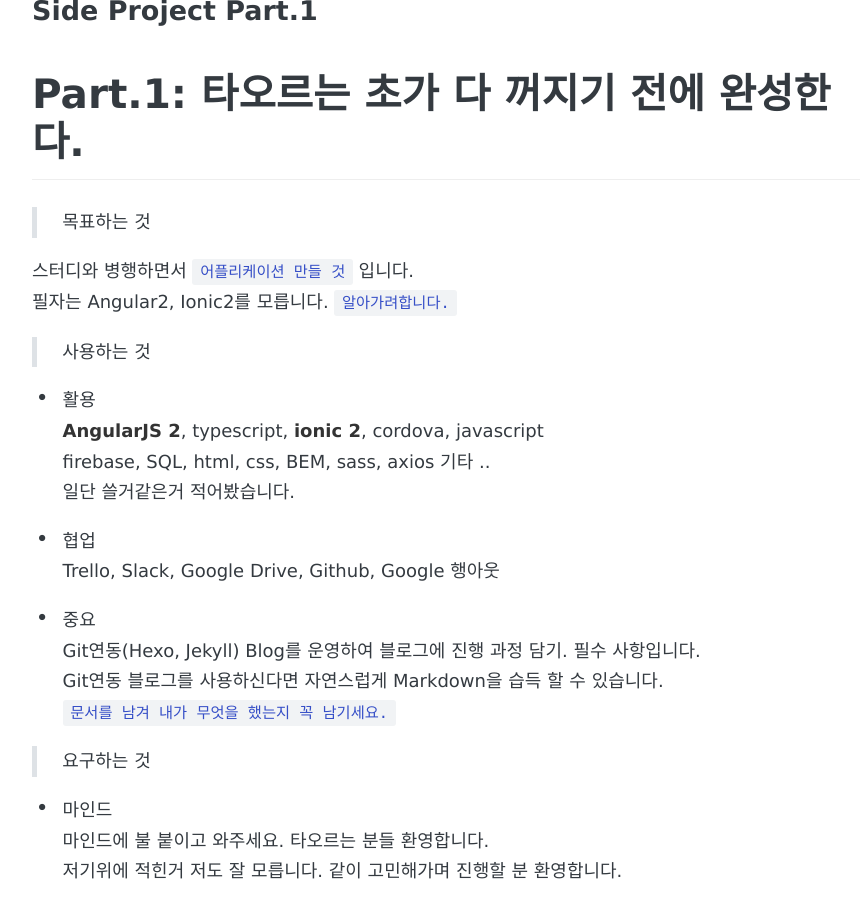
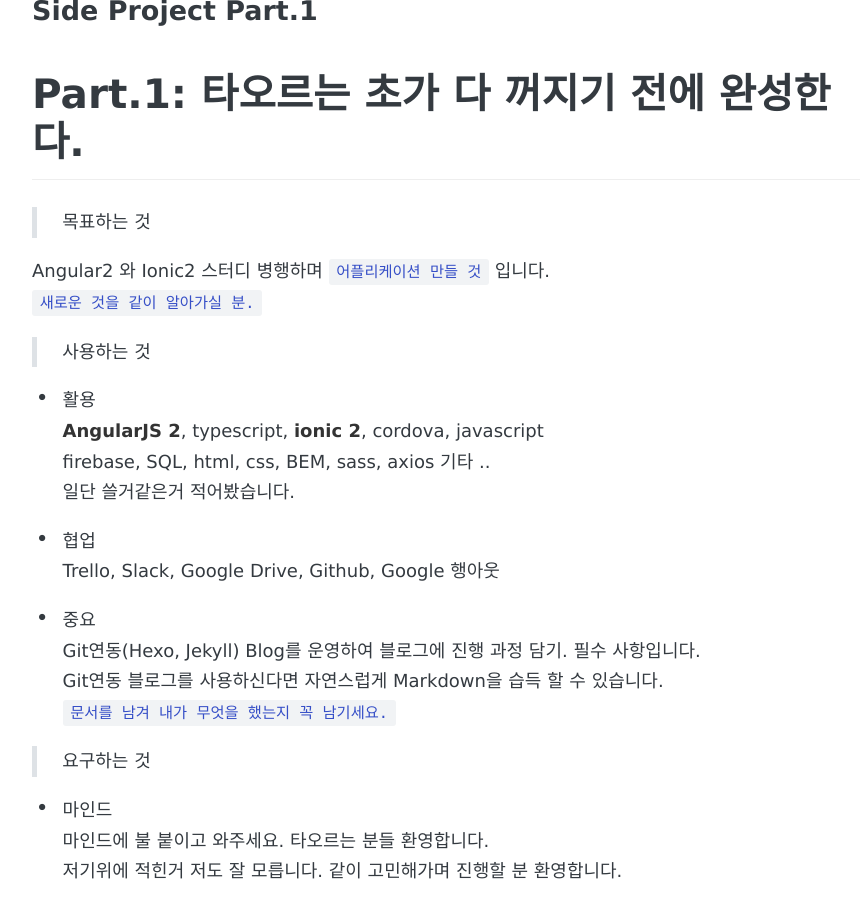
Before and after one commit to awesome-hwan/awesome-hwan.github.io, a Jekyll site: the page built from _posts/2017-08-15-[스터디]모집공고초안.md, in a window 1280 px wide and 900 px high, scrolled down 370 px. Shown: the whole window, without its empty margins (194-1056 px from the left). Built offline with Jekyll 4.4.1, drawn with Linux system fonts in a browser that asks for light colours; some web fonts are replaced; comment, search, counter and statistics services are not loaded; some of the changed text lies outside the part shown.

Commit message:
Study part.1

```diff
--- a/_posts/2017-08-15-[스터디]모집공고초안.md
+++ b/_posts/2017-08-15-[스터디]모집공고초안.md
@@ -17,8 +17,8 @@ share: true
 
 > 목표하는 것
 
-스터디와 병행하면서 `어플리케이션 만들 것` 입니다.
-필자는 Angular2, Ionic2를 모릅니다. `알아가려합니다.`
+Angular2 와 Ionic2 스터디 병행하며 `어플리케이션 만들 것` 입니다.
+`새로운 것을 같이 알아가실 분.`
 
 > 사용하는 것
 
@@ -109,3 +109,5 @@ hexo, jekyll 상관없습니다.
 기획부터 개발까지 해야합니다.
 비록 개발자이지만 꼭 겪어봐야할 경험인거 같습니다.
 스터디 그 이상의 효과를 보고싶은 분은 와주셨으면 합니다.
+
+이상 마치겠습니다. 읽어주셔서 감사합니다.
```
